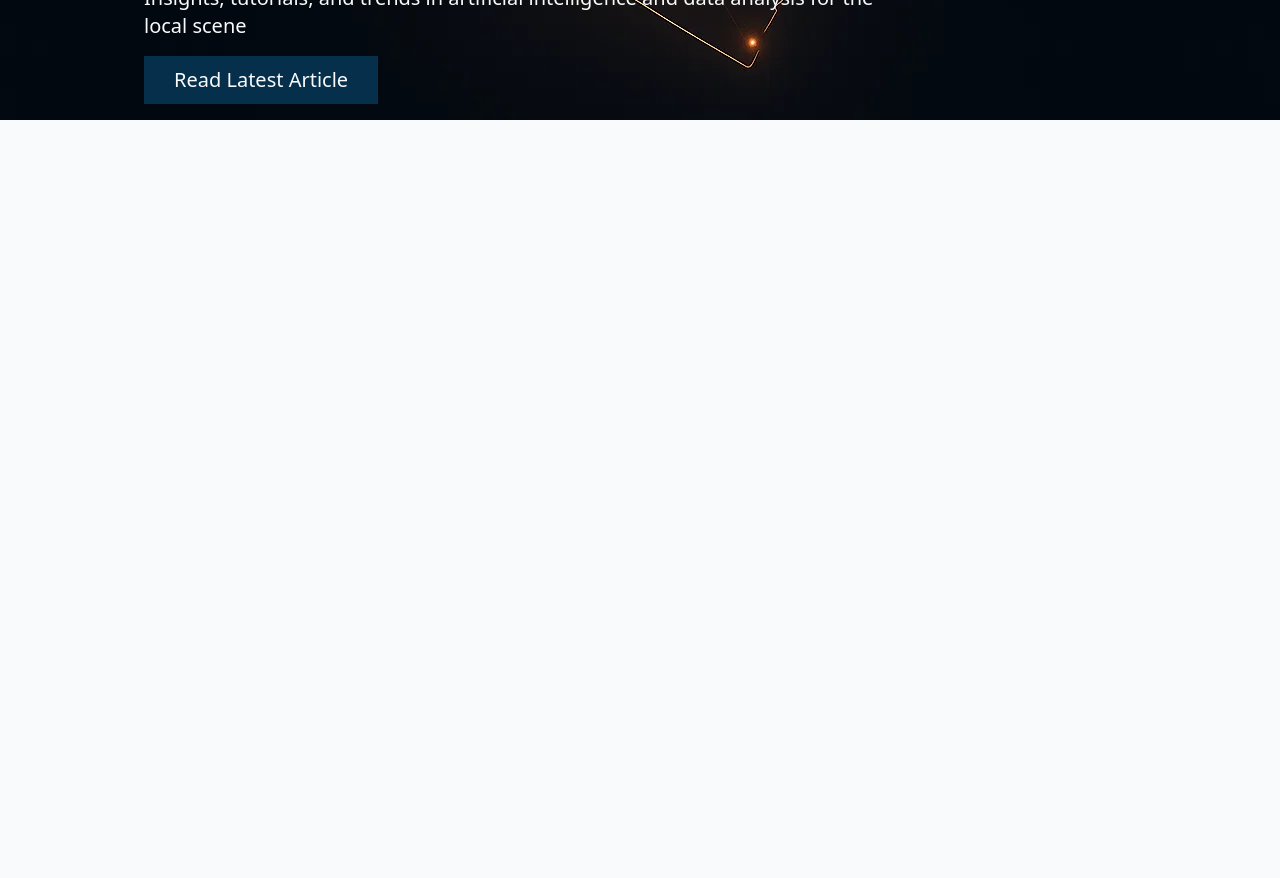
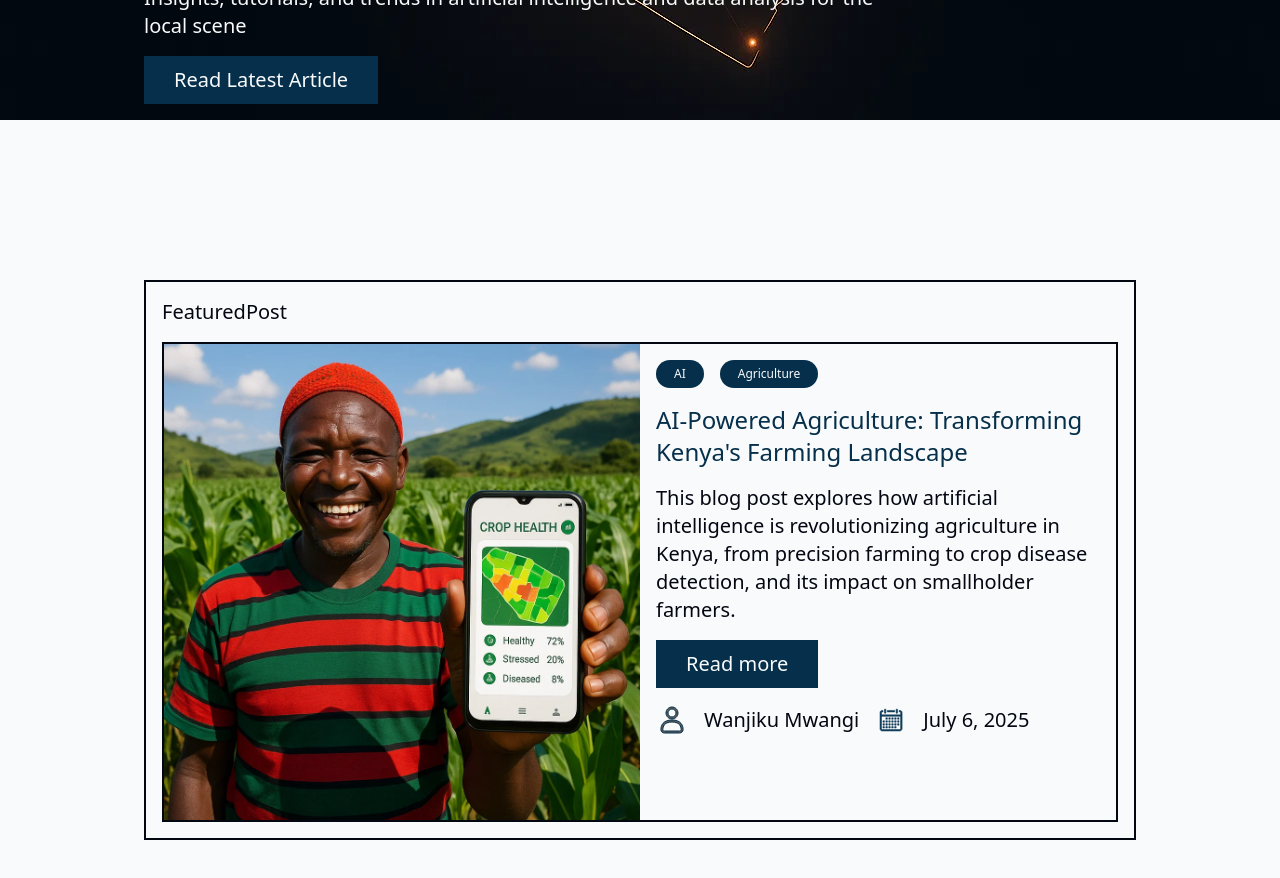
Before and after one commit to saidibnali19/machine-mashinani, a Next.js app: page / in a window 1280 px wide. Shown: the part 680-1558 px from the top of the page. Before the commit the page ends 800 px from the top, so only its background shows below. Built offline with nearby package versions, Linux system fonts and the light colour scheme.

Commit message:
build and style Featured Post section of homepage

```diff
--- a/src/app/page.js
+++ b/src/app/page.js
@@ -1,9 +1,11 @@
+import FeaturedPost from "@/components/FeaturedPost";
 import Hero from "@/components/Hero";
 
 export default function Home() {
   return (
     <>
       <Hero />
+      <FeaturedPost />
     </>
   );
 }
--- /dev/null
+++ b/src/components/FeaturedPost.js
@@ -0,0 +1,14 @@
+import Post from "./Post";
+
+export default function FeaturedPost() {
+    return (
+        <>
+            <article className="max-w-5xl mx-auto py-32 sm:py-36 ">
+                <div className="border-2 border-gray-950 m-4 p-4 space-y-4">
+                    <h2>FeaturedPost</h2>
+                    <Post />
+                </div>
+            </article>
+        </>
+    )
+}
--- a/src/components/Hero.js
+++ b/src/components/Hero.js
@@ -7,7 +7,7 @@ export default function Hero() {
                 <div className="max-w-5xl mx-auto px-4 absolute inset-[auto_0_1rem_0] space-y-4">
                     <h1 className="text-6xl sm:text-8xl font-serif text-sky-950 capitalize">Machine mashinani</h1>
                     <p className="text-gray-50 max-w-prose">Insights, tutorials, and trends in artificial intelligence and data analysis for the local scene</p>
-                    <Link className="text-gray-50 inline-block p-[.5em_1.5em] bg-sky-950" href="/" >Read Latest Article</Link>
+                    <Link className="text-gray-50 inline-block p-[.5em_1.5em] bg-sky-950 hover:opacity-75 focus-visible:opacity-75" href="/" >Read Latest Article</Link>
                 </div>
             </article>
         </>
--- /dev/null
+++ b/src/components/Post.js
@@ -0,0 +1,38 @@
+import Image from "next/image";
+import Link from "next/link";
+
+export default function Post() {
+    return (
+        <>
+            <article className="border-2 border-gray-950 grid sm:grid-cols-2">
+                <Image className="w-full h-full object-cover" src={"/images/featured.webp"} width={1024} height={1024} alt="" />
+                <div className="p-4 space-y-4">
+                    <div className="flex gap-4 flex-wrap">
+                        <Link className="p-[.5em_1.5em] bg-sky-950 text-gray-50 text-xs rounded-full hover:opacity-75 focus-visible:opacity-75" href={"/"} >AI</Link>
+                        <Link className="p-[.5em_1.5em] bg-sky-950 text-gray-50 text-xs rounded-full hover:opacity-75 focus-visible:opacity-75" href={"/"} >Agriculture</Link>
+                    </div>
+                    <h3 className="text-2xl text-sky-950">AI-Powered Agriculture: Transforming Kenya&apos;s Farming Landscape</h3>
+                    <p>This blog post explores how artificial intelligence is revolutionizing agriculture in Kenya, from precision farming to crop disease detection, and its impact on smallholder farmers.</p>
+                    <Link className="p-[.5em_1.5em] bg-sky-950 text-gray-50 hover:opacity-75 focus-visible:opacity-75 inline-block" href={"/"} >Read more</Link>
+                    <div className="flex gap-4 flex-wrap stroke-sky-950">
+                        <div className="flex gap-4 items-center">
+                            <svg xmlns="http://www.w3.org/2000/svg" width="32" height="32" fill="none" viewBox="0 0 32 32" id="user">
+                                <path fill="#5F5F5F" fillRule="evenodd" d="M16 3C12.6863 3 10 5.68629 10 9 10 12.3137 12.6863 15 16 15 19.3137 15 22 12.3137 22 9 22 5.68629 19.3137 3 16 3zM12 9C12 6.79086 13.7909 5 16 5 18.2091 5 20 6.79086 20 9 20 11.2091 18.2091 13 16 13 13.7909 13 12 11.2091 12 9zM16 16C11.3964 16 8.55024 17.432 6.88425 19.4829 5.25081 21.4936 4.89906 23.9225 4.89418 25.6472 4.88831 27.7194 6.68961 29 8.49209 29H23.5079C25.3104 29 27.1117 27.7194 27.1058 25.6472 27.1009 23.9225 26.7492 21.4936 25.1158 19.4829 23.4498 17.432 20.6036 16 16 16zM6.89417 25.6528C6.89843 24.1465 7.21281 22.2504 8.4366 20.7439 9.62785 19.2775 11.83 18 16 18 20.17 18 22.3722 19.2775 23.5634 20.7439 24.7872 22.2504 25.1016 24.1465 25.1058 25.6528 25.1078 26.3582 24.4829 27 23.5079 27H8.49209C7.51708 27 6.89217 26.3582 6.89417 25.6528z" clipRule="evenodd"></path>
+                            </svg>
+                            <p>Wanjiku Mwangi</p>
+                        </div>
+                        <div className="flex gap-4 items-center">
+                            <svg className="size-8" xmlns="http://www.w3.org/2000/svg" viewBox="0 0 64 64">
+                                <g fill="#134563">
+                                    <path d="M49.6 54H14.4C12 54 10 52 10 49.6V17.3c0-2.4 1.6-4.4 3.7-4.4h2.2v2.9h-2.2c-.3 0-.7.6-.7 1.5v32.3c0 .8.7 1.5 1.5 1.5h35.2c.8 0 1.5-.7 1.5-1.5V17.3c0-.9-.5-1.5-.7-1.5h-2.2v-2.9h2.2c2 0 3.7 2 3.7 4.4v32.3C54 52 52 54 49.6 54" />
+                                    <path d="M20.3 18.8c-.8 0-1.5-.7-1.5-1.5v-5.9c0-.8.7-1.5 1.5-1.5s1.5.7 1.5 1.5v5.9c-.1.8-.7 1.5-1.5 1.5m23.4 0c-.8 0-1.5-.7-1.5-1.5v-5.9c0-.8.7-1.5 1.5-1.5s1.5.7 1.5 1.5v5.9c0 .8-.7 1.5-1.5 1.5m-19-5.9h14.6v3H24.7zm-11.8 8.8h38.2v3H12.9zm32.3 5.9h2.9v2.9h-2.9zm-5.9 0h3v2.9h-3zm-5.8 0h2.9v2.9h-2.9zm-5.9 0h2.9v2.9h-2.9zm-5.9 0h3v2.9h-3zm23.5 5.9h2.9v2.9h-2.9zm-5.9 0h3v2.9h-3zm-5.8 0h2.9v2.9h-2.9zm-5.9 0h2.9v2.9h-2.9zm-5.9 0h3v2.9h-3zm-5.8 0h2.9v2.9h-2.9zm29.3 5.8h2.9v3h-2.9zm-5.9 0h3v3h-3zm-5.8 0h2.9v3h-2.9zm-5.9 0h2.9v3h-2.9zm-5.9 0h3v3h-3zm-5.8 0h2.9v3h-2.9zm23.4 5.9h3v2.9h-3zm-5.8 0h2.9v2.9h-2.9zm-5.9 0h2.9v2.9h-2.9zm-5.9 0h3v2.9h-3zm-5.8 0h2.9v2.9h-2.9z" />
+                                </g>
+                            </svg>
+                            <p>July 6, 2025</p>
+                        </div>
+                    </div>
+                </div>
+            </article>
+        </>
+    )
+}
```
Also changed, not shown: public/images/featured.webp (added).
